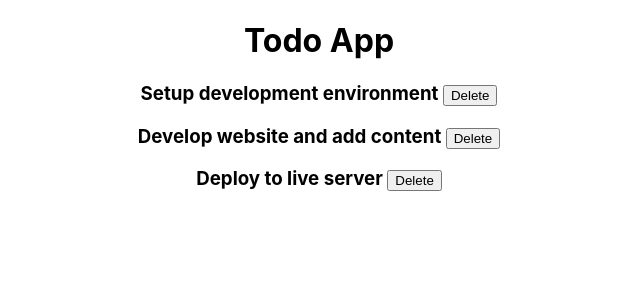
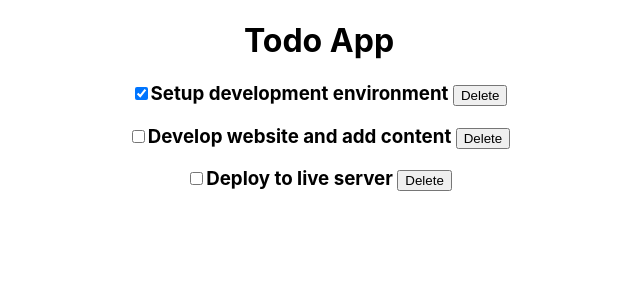
Before and after one commit to katfogy/todo-app-react, a React (Create React App) app: page / in a window 1280 px wide. Shown: the top 300 px of the page, without its empty margins (321-961 px from the left). Built offline with nearby package versions, Linux system fonts and the light colour scheme.

Commit message:
completed functonality added

```diff
--- a/src/components/Task.js
+++ b/src/components/Task.js
@@ -1,10 +1,11 @@
 import React from 'react';
 
 const Task = (prop) => {
-  const { task, deleteTodo } = prop;
+  const { task, deleteTodo, Tog } = prop;
   return (
     <div>
       <h3>
+        <input type="checkbox" checked={task.completed} onChange={() => Tog(task.id)} />
         {task.title}
         {' '}
         <button onClick={() => deleteTodo(task.id)} type="button">Delete</button>
--- a/src/components/Tasks.js
+++ b/src/components/Tasks.js
@@ -20,10 +20,21 @@ const Tasks = () => {
   const deleteTodo = (id) => {
     setTask([...tasks.filter((task) => task.id !== id)]);
   };
+
+  const Tog = (id) => {
+    setTask((pre) => pre.map((task) => {
+      if (task.id === id) {
+        return {
+          ...task, completed: !task.completed,
+        };
+      }
+      return task;
+    }));
+  };
   return (
     <div>
       {
-        tasks.map((task) => <Task key={task.id} task={task} deleteTodo={deleteTodo} />)
+        tasks.map((task) => <Task key={task.id} Tog={Tog} task={task} deleteTodo={deleteTodo} />)
      }
     </div>
   );
```
